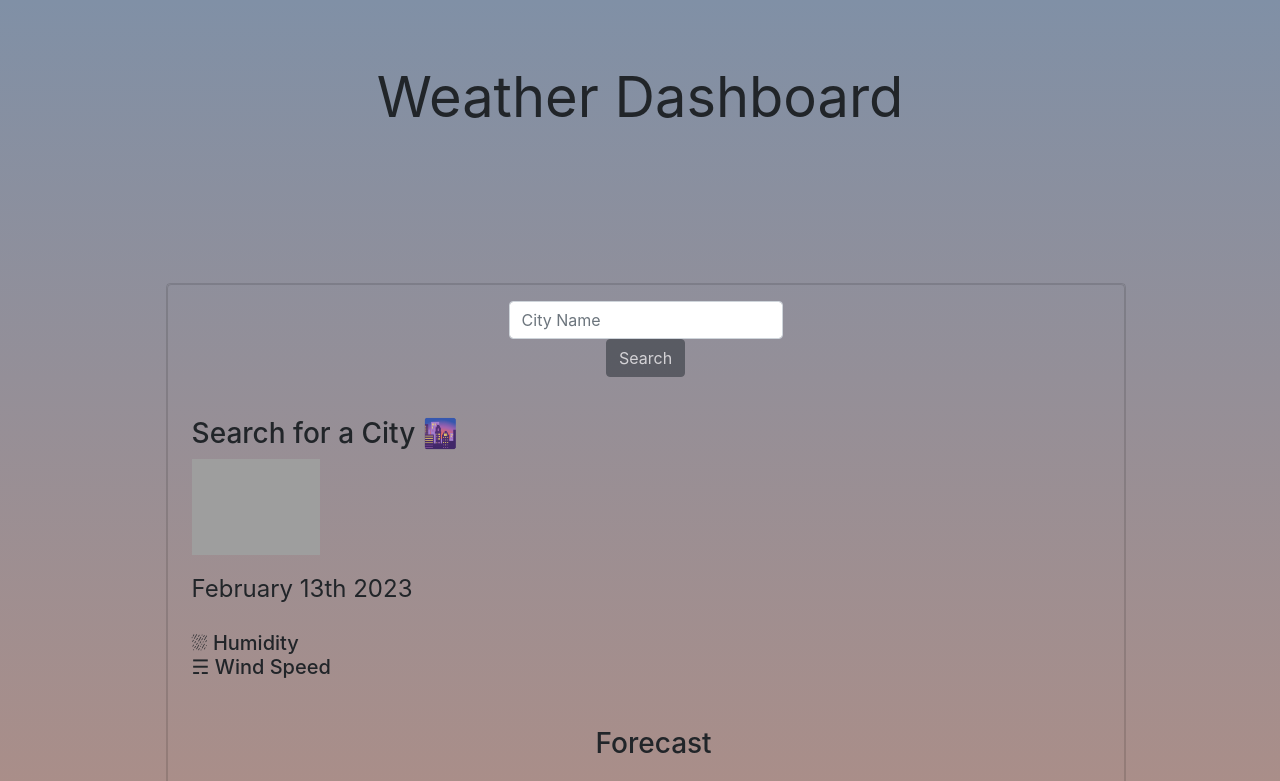
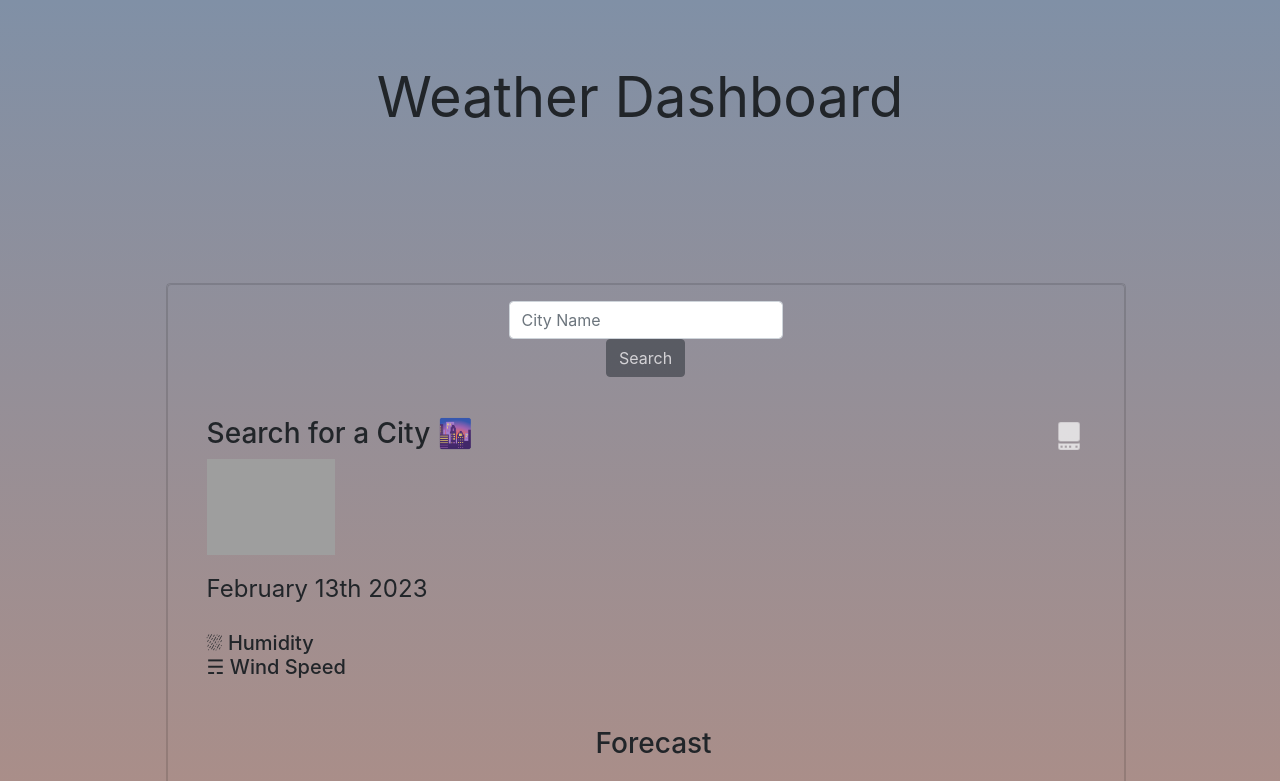
Before and after one commit to CrystalPharma/weather-dashboard, a plain HTML site: page index.html in a window 1280 px wide. Shown: the top 781 px of the page. Drawn offline with nearby package versions, Linux system fonts and the light colour scheme; grey boxes are pictures that could not be loaded.

Commit message:
edit grid for local storage (memory-block)

```diff
--- a/index.html
+++ b/index.html
@@ -23,11 +23,7 @@
             <h1 class="display-4 text-center"><b>Weather Dashboard</b></h1>
         </div>
     </div>
-    <!-- <form>
-        <input type="text" id="city"/>
-        <button type="submit">Search</button>
-    </form> -->
-    <div class="container-fluid px-1 px-md-4 py-5 mx-auto" >
+    <div class="container-fluid px-1 px-md-4 py-5 mx-auto">
         <div class="row d-flex justify-content-center px-10">
             <div class="card" id="main-card">
                 <div class="card text">
@@ -39,21 +35,33 @@
                             <span id="error"></span>
                         </div>
                     </div>
-                    <div class="card-main">
+                    <div class="card-main container">
+                        <div class="row">
+                            <div class="col">
                                 <h3 class="ml-4 mt-3 mb-0" id="cityResult">Search for a City &#127750;</h3>
                                 <p class="ml-4 mb-0 med-font" id="weather-description"></p>
                                 <h1 class="ml-4 large-font" id="temperature"></h1>
                                 <p class="ml-4 mb-0 med-font" id="maxMin"></p>
                                 <h1 class="ml-4 display-4" id="weather-icon"><img class="icon"
-                            src='http://openweathermap.org/img/wn/10d@2x.png'/>
+                                        src='http://openweathermap.org/img/wn/10d@2x.png' />
                                 </h1>
                                 <p class="ml-4 time-font mt-auto" id="current-time"></p>
                                 <p class="ml-4 mb-4" id="current-date"></p>
                                 <h5 class="ml-4 time-font mb-0  mt-auto" id="humidity">⛆ Humidity </h5>
                                 <h5 class="ml-4 time-font mb-5  mt-auto" id="wind-speed">☴ Wind Speed </i></h5>
                             </div>
-                    <div class="divider table mx-2 text-center bg-transparent whitespace-nowrap"><h3
-                            class="inline-block">Forecast</h3></div>
+                            <div class="col">
+                                <div class="mr-4 mt-3 mb-0" id="memory-block">
+                                    <h3><img src="./src/ssd-30.png"/></h3>
+                                    <!-- <div><button class="btn btn-secondary mb-2"></button></div>
+                                    <div><button class="btn btn-secondary mb-2"></button></div> -->
+                                </div>
+                            </div>
+                        </div>
+                    </div>
+                    <div class="divider table mx-2 text-center bg-transparent whitespace-nowrap">
+                        <h3 class="inline-block">Forecast</h3>
+                    </div>
                     <div class="d-flex bd-highlight ml-4" style="justify-content: center;">
                         <div class="p-2 bd-highlight">
                             <p id="fDate0"></p>
@@ -74,7 +82,7 @@
                         <div class="p-2 bd-highlight">
                             <p id="fDate2"></p>
                             <p class="d-inline-flex p-2"><img id="fImg2"
-                                        src="http://openweathermap.org/img/wn/04n@2x.png" class="block w-8 h-8"/></p>
+                                    src="http://openweathermap.org/img/wn/04n@2x.png" class="block w-8 h-8" /></p>
                             <p><span id="fTemp2"></span></p>
                             <p><span id="fHumidity2"></span></p>
                             <p><span id="fWind2"></span></p>
@@ -83,14 +91,14 @@
                     <div class="d-flex bd-highlight ml-4" style="justify-content: center;">
                         <div class="p-2 bd-highlight">
                             <p id="fDate3"></p>
-                                    <p class="d-inline-flex p-2"><img id="fImg3" class="block w-8 h-8"/></p>
+                            <p class="d-inline-flex p-2"><img id="fImg3" class="block w-8 h-8" /></p>
                             <p><span id="fTemp3"></span></p>
                             <p><span id="fHumidity3"></span></p>
                             <p><span id="fWind3"></span></p>
                         </div>
                         <div class="p-2 bd-highlight">
                             <p id="fDate4"></p>
-                                        <p class="d-inline-flex p-2"><img id="fImg4" class="block w-8 h-8"/></p>
+                            <p class="d-inline-flex p-2"><img id="fImg4" class="block w-8 h-8" /></p>
                             <p><span id="fTemp4"></span></p>
                             <p><span id="fHumidity4"></span></p>
                             <p><span id="fWind4"></span></p>
@@ -100,6 +108,8 @@
             </div>
         </div>
     </div>
+    <aside>
+    </aside>
     </div>
     <div class="jumbotron">
     </div>
--- a/style.css
+++ b/style.css
@@ -46,9 +46,15 @@ body {
     font-size: 1.5rem;
 }
 
-/* #weather-icon {
+#memory-block {
+    align-items: center;
+    justify-content: center;
+    float: right;
+}
 
-} */
+#memory-block > h3 > img {
+    opacity: 70%;
+}
 
 #hidden {
     display: none;
```
Also changed, not shown: src/ssd-30.png (added). Lines whose indentation alone changed are shown as unchanged.
